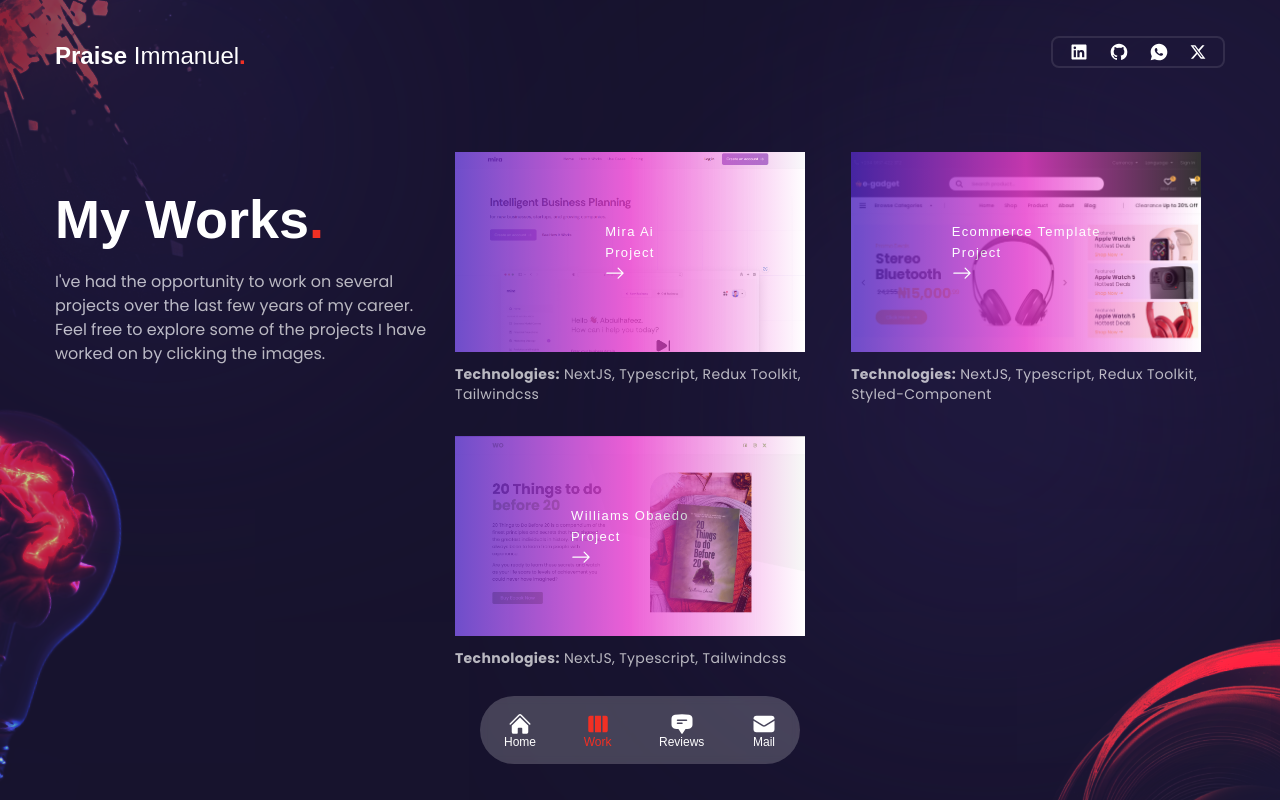
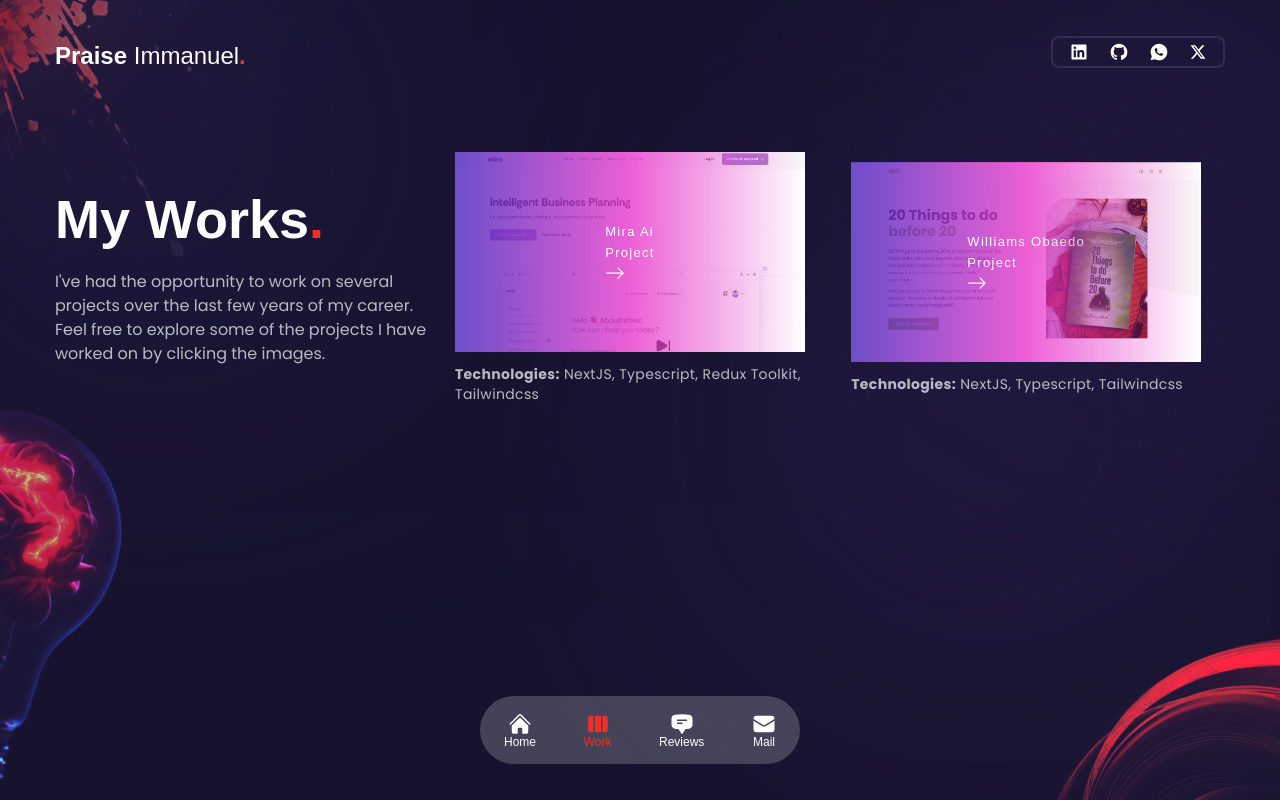
Before and after one commit to PraiseImmanuel/portfolio-2.0, a Next.js app: page /work in a window 1280 px wide. Built offline with nearby package versions, Linux system fonts and the light colour scheme; a web font is replaced by a local one.

Commit message:
Update WorkSlider.js

```diff
--- a/src/components/WorkSlider.js
+++ b/src/components/WorkSlider.js
@@ -17,12 +17,12 @@ const workSlides = [
     technologies: "NextJS, Typescript, Redux Toolkit, Tailwindcss",
     project: "Mira Ai",
   },
-  {
-    title: "https://electronic-gadgets.netlify.app/",
-    path: "/thumb-two.jpg",
-    technologies: "NextJS, Typescript, Redux Toolkit, Styled-Component",
-    project: "Ecommerce Template",
-  },
+  // {
+  //   title: "https://electronic-gadgets.netlify.app/",
+  //   path: "/thumb-two.jpg",
+  //   technologies: "NextJS, Typescript, Redux Toolkit, Styled-Component",
+  //   project: "Ecommerce Template",
+  // },
   {
     title: "https://www.williamsobaedo.com.ng/books",
     path: "/willams-obaedo.PNG",
```
